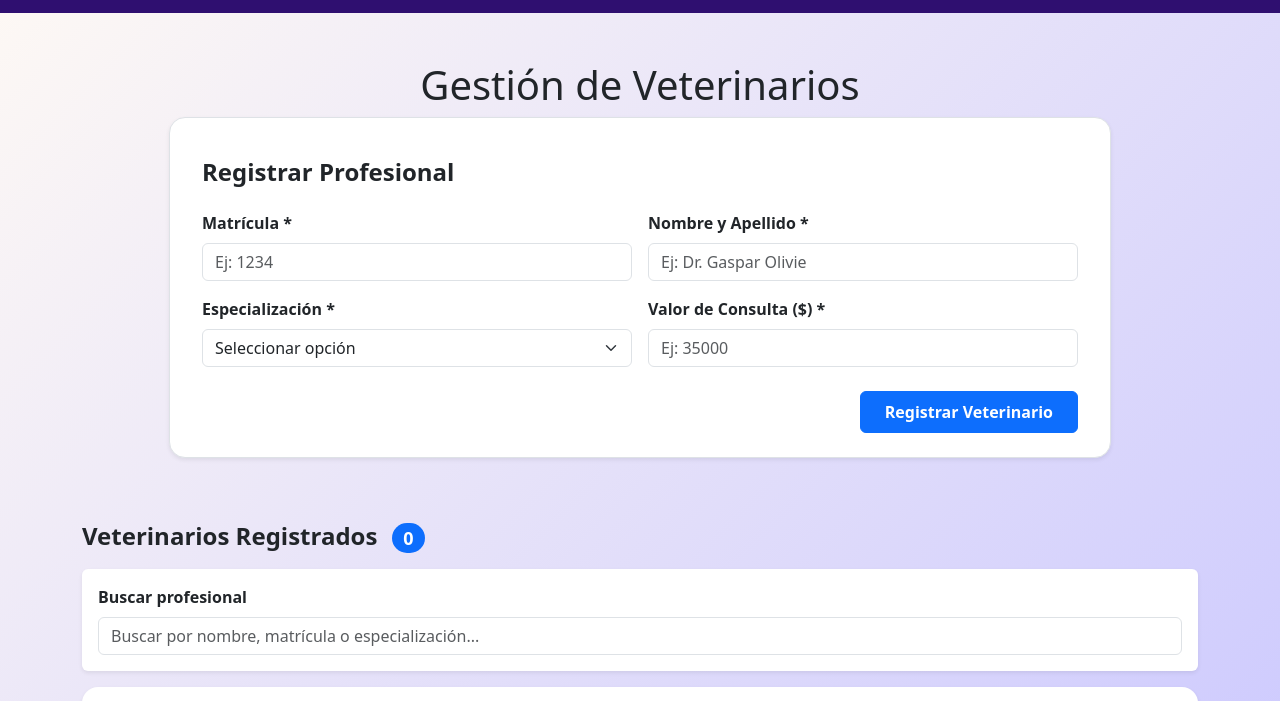
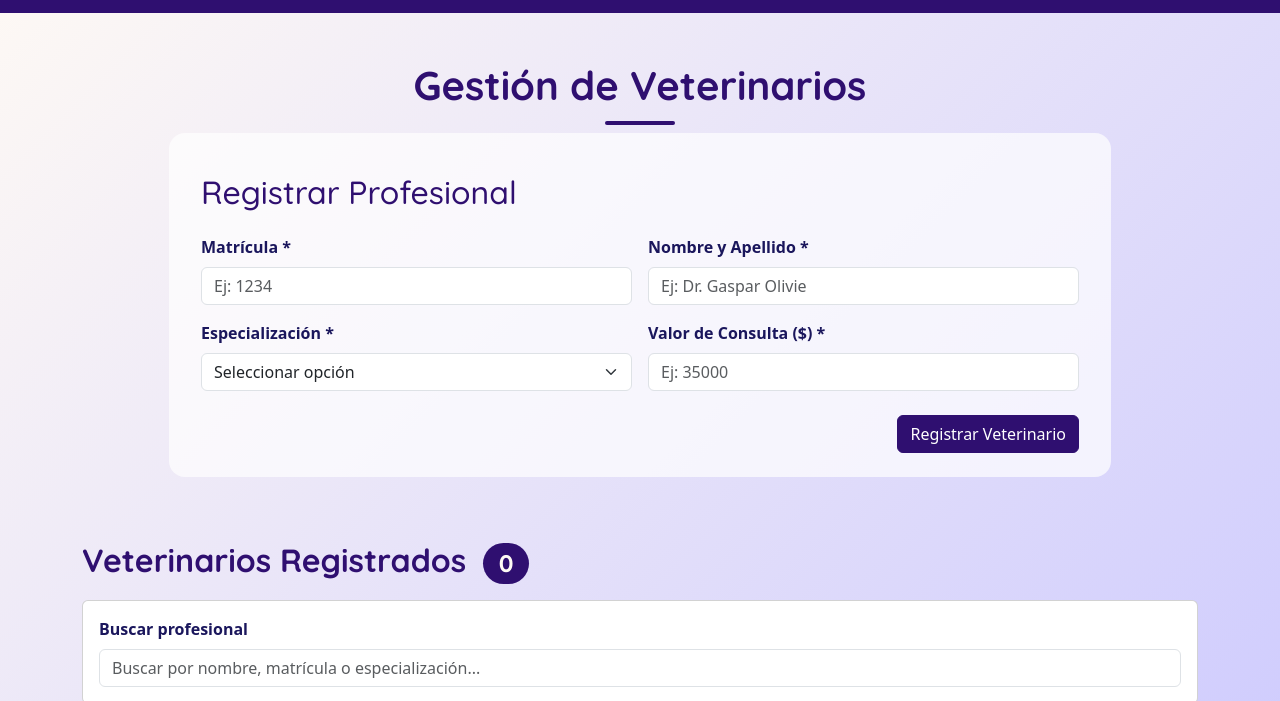
Before and after one commit to munozbrisa110-source/IDW_Gupo_23_3er, a website built with Vite: page veterinarios.html in a window 1280 px wide. Shown: the part 79-780 px from the top of the page. Built offline with nearby package versions, Linux system fonts and the light colour scheme; a web font is replaced by a local one.

Commit message:
coordinacion de estilos entre vete.js y masc.js

```diff
--- /dev/null
+++ b/estilos/veterinarios.css
@@ -0,0 +1,60 @@
+/* Título principal */
+.titulo-veterinario,
+.buscadorVeterinarios {
+    font-family: var(--font-principal);
+    color: var(--color-violeta-oscuro3);
+    font-weight: 800;
+}
+
+.titulo-principal::after {
+    content: "";
+    display: block;
+    width: 70px;
+    height: 4px;
+    background-color: var(--color-violeta-oscuro3);
+    margin: 12px auto 0;
+    border-radius: 5px;
+}
+
+/* Formulario y tarjeta de filtro */
+#formularioVeterinario,
+.card {
+    background-color: rgba(255, 255, 255, 0.7);
+}
+
+#formularioVeterinario h2 {
+    font-family: var(--font-principal);
+    color: var(--color-violeta-oscuro3);
+}
+
+/* Etiquetas de los formularios */
+#formularioVeterinario .form-label,
+.tabla, .form-label {
+    color: var(--color-violeta-oscuro2);
+    font-weight: 600;
+}
+
+/* Botón de registro */
+#formularioVeterinario .btn-primary {
+    background-color: var(--color-violeta-oscuro3);
+    border-color: var(--color-violeta-oscuro3);
+}
+
+/* Número total de veterinarios */
+#totalVeterinarios {
+    background-color: var(--color-violeta-oscuro3);
+    color: var(--color-violeta-claro1);
+}
+
+/* Tabla de veterinarios */
+main {
+    min-width: 0;
+}
+
+.tabla-veterinarios table {
+    min-width: 700px;
+}
+
+.tabla-veterinarios td {
+    padding-block: 0.25rem;
+}
--- a/package.json
+++ b/package.json
@@ -1,6 +1,6 @@
 {
   "dependencies": {
     "bootstrap": "^5.3.8",
-    "vite": "^8.3.0"
+    "vite": "^8.3.4"
   }
 }
--- a/veterinarios.html
+++ b/veterinarios.html
@@ -51,12 +51,16 @@
 <!-- CONTENIDO PRINCIPAL -->
     <main class="overflow-hidden py-4">
         <section class="container">
-            <h1 class="titulo-principal text-center mt-4 mb-4">Gestión de Veterinarios</h1>
-    <!-- Formulario de Registro -->
+            <h1 class="titulo-veterinario titulo-principal text-center mt-4 mb-4">
+                Gestión de Veterinarios
+            </h1>
+    <!-- Formulario de Registro de veterinarios -->
             <div class="row justify-content-center">
                 <article class="col-12 col-lg-10">
-                    <form id="formularioVeterinario" class="row g-3 p-4 rounded-4 shadow-sm bg-white border">
-                        <h2 class="col-12 fs-4 fw-bold">Registrar Profesional</h2>
+                    <form id="formularioVeterinario" class="row g-3 p-4 rounded-4 ">
+                        <h2 class="col-12 ">
+                            Registrar Profesional
+                        </h2>
                         <div class="col-12 col-md-6">
                             <label for="matricula" class="form-label fw-semibold">Matrícula *</label>
                             <input type="number" class="form-control" id="matricula" name="matricula" placeholder="Ej: 1234" min="1" required>
@@ -81,26 +85,29 @@
                             <input type="number" class="form-control" id="valorConsulta" name="valorConsulta" step="0.01" min="0" placeholder="Ej: 35000" required>
                         </div>
                         <div class="col-12 mt-4 text-end">
-                            <button type="submit" class="btn btn-primary px-4 py-2 fw-bold">Registrar Veterinario</button>
+                            <button type="submit" class="btn btn-primary ">Registrar Veterinario</button>
                         </div>
                     </form>
                 </article>
             </div>
+
         <!-- Tabla de Listado -->
-            <section class="mt-5 py-3">
-                <h2 class="fs-4 fw-bold mb-3">
+            <section class="mt-5 py-3 tabla tabla-veterinarios">
+                <h2 class="fw-bold mb-3 titulo-veterinario">
                     Veterinarios Registrados
-                    <span id="totalVeterinarios" class="ms-2 badge bg-primary rounded-pill">0</span>
+                    <span id="totalVeterinarios" class="ms-2 badge rounded-pill">0</span>
                 </h2>
         <!-- Filtro de Búsqueda -->
-                <div class="card mb-3 border-0 shadow-sm">
+                <div class="card mb-3 ">
                     <div class="card-body">
-                        <label for="buscadorVeterinarios" class="form-label fw-semibold">Buscar profesional</label>
+                        <label for="buscadorVeterinarios" class="form-label ">
+                            Buscar profesional
+                        </label>
                         <input type="search" class="form-control" id="buscadorVeterinarios" placeholder="Buscar por nombre, matrícula o especialización...">
                     </div>
                 </div>
         <!-- Tabla Responsive -->
-                <div class="table-responsive bg-white rounded-4 shadow-sm p-3">
+                <div class="table-responsive card rounded-4 shadow-sm p-3">
                     <table class="table table-bordered table-hover align-middle mb-0">
                         <thead class="table-light">
                             <tr>
```
Also changed, not shown: mascotas.html (+1 -1 lines), 1 other file.
